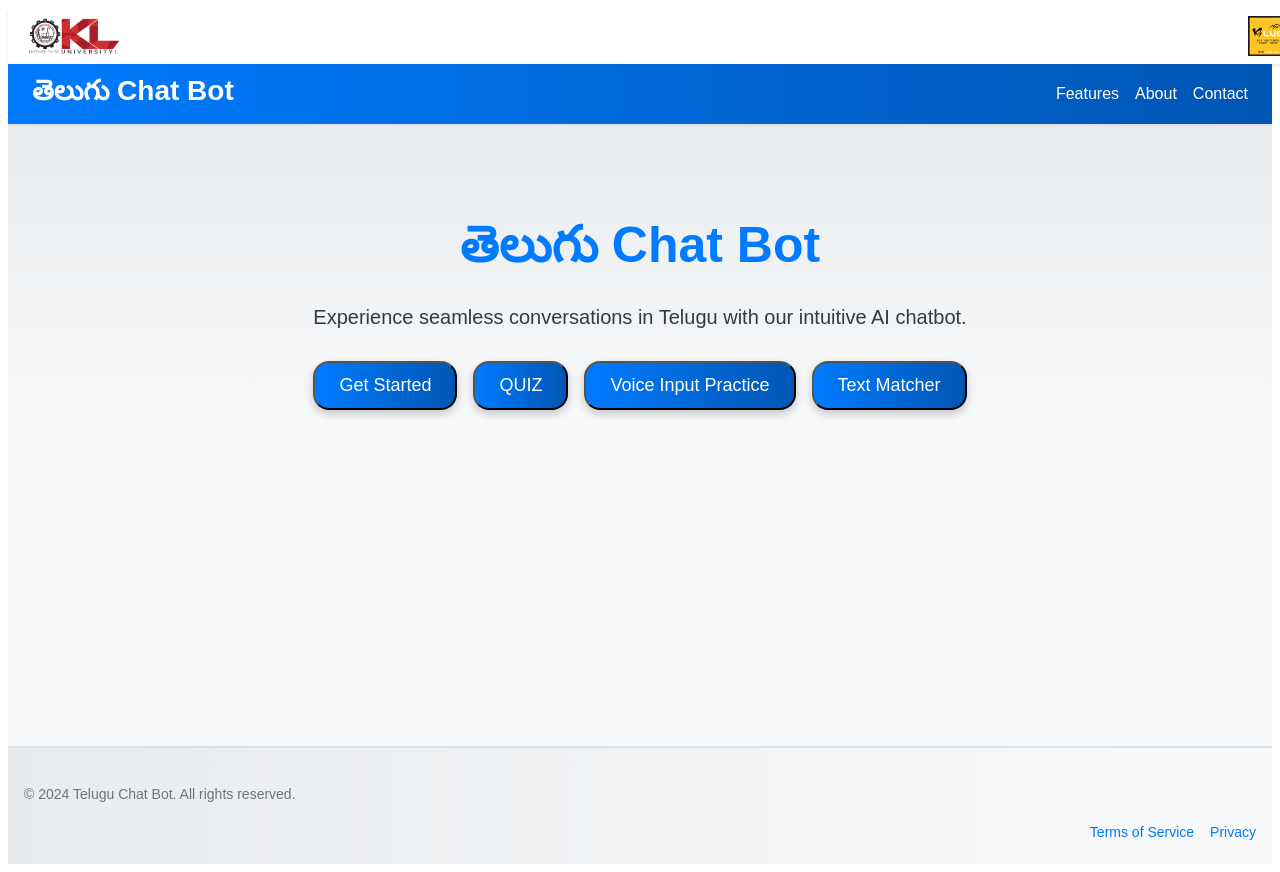
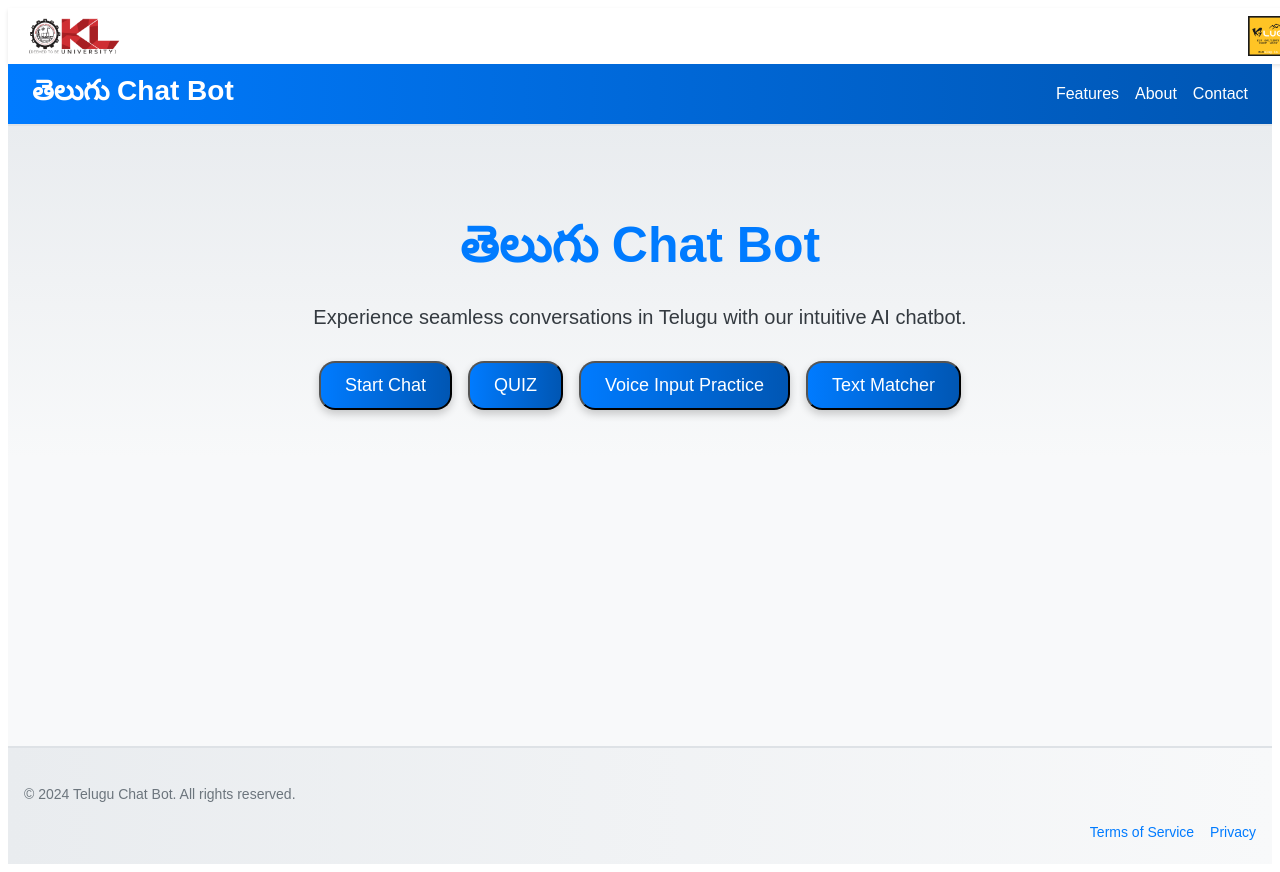
Before and after one commit to suryaakkala/telugu-voice-collection, a Next.js app: page / in a window 1280 px wide. Shown: the top 872 px of the page. Built offline with nearby package versions, Linux system fonts and the light colour scheme.

Commit message:
modified:   src/components/landingpage.tsx

```diff
--- a/src/components/landingpage.tsx
+++ b/src/components/landingpage.tsx
@@ -135,7 +135,7 @@ export default function LandingPage() {
                   boxShadow: "0px 4px 8px rgba(0,0,0,0.2)",
                 }}
               >
-                Get Started
+                Start Chat
               </Button>
               <Button
                 onClick={handleQuizNavigation}
```
